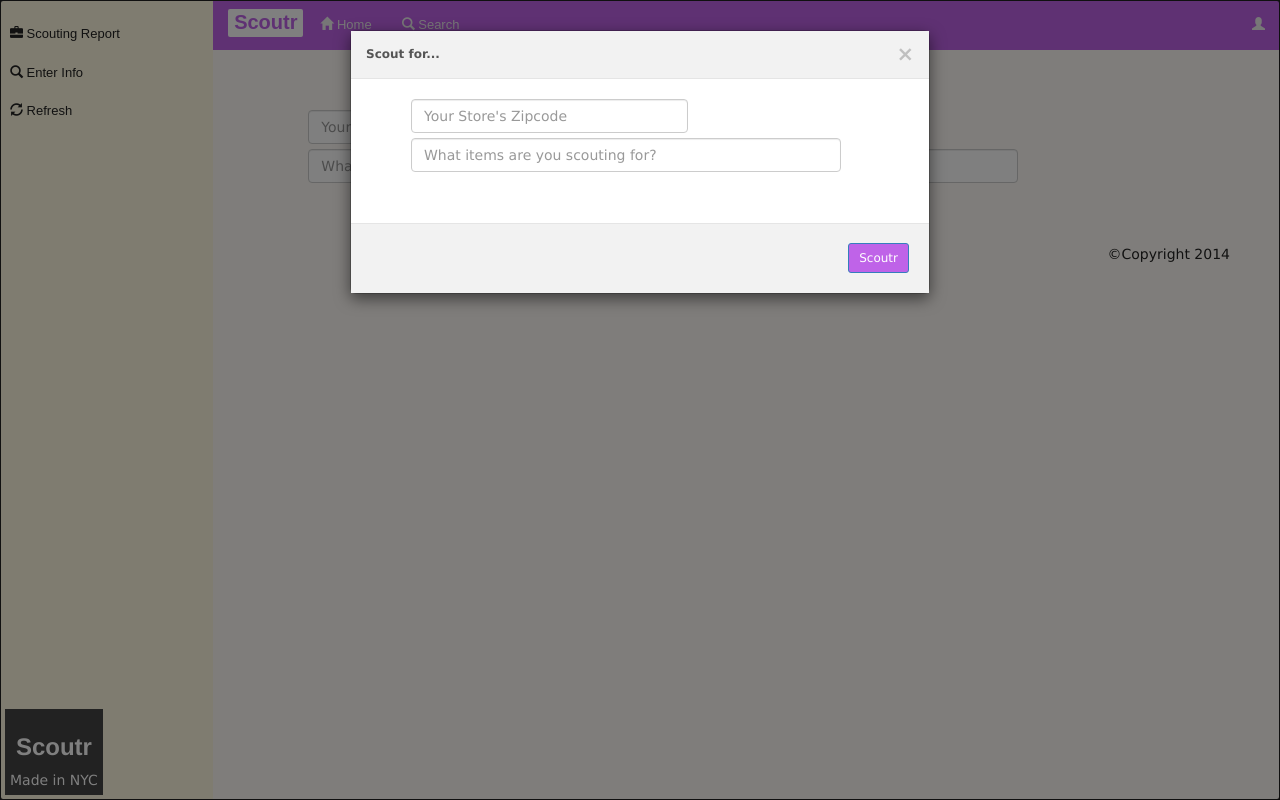
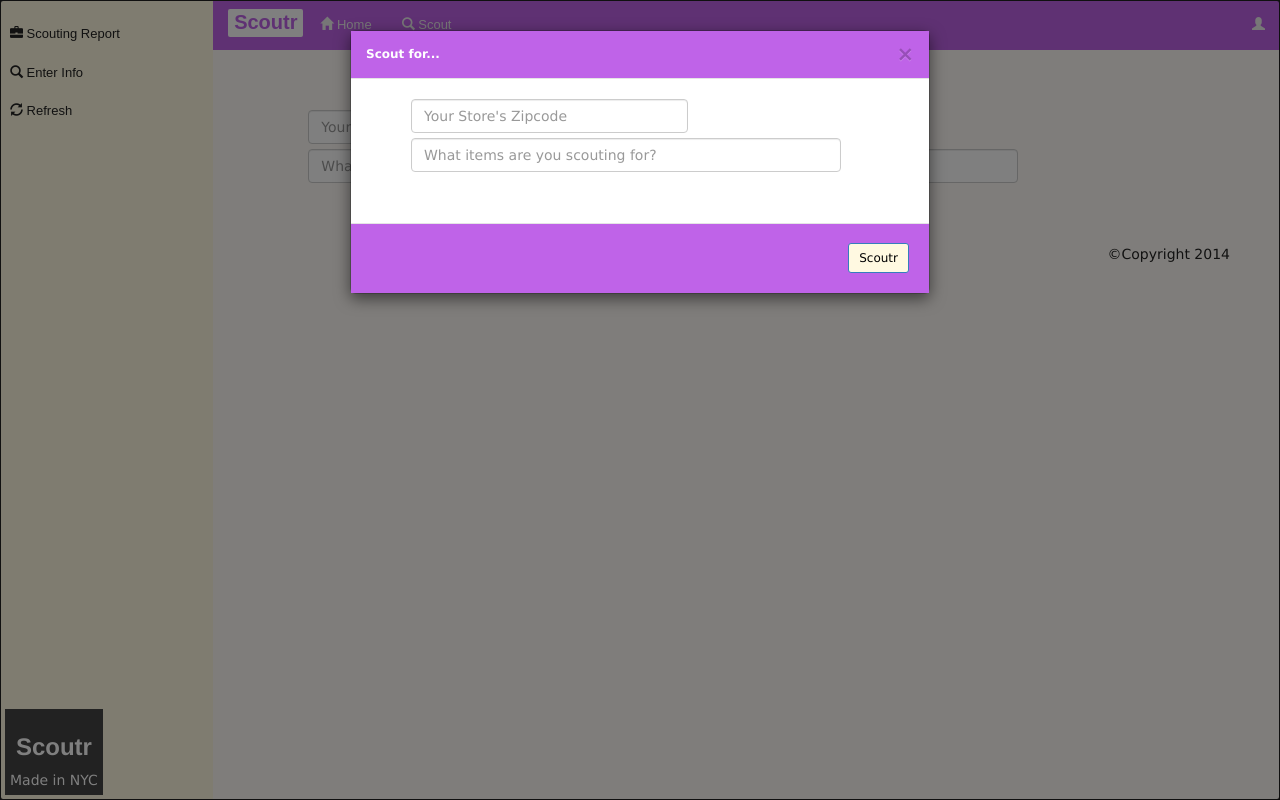
Before and after one commit to neostoic/Scoutr, a Flask app: page /info/ in a window 1280 px wide, after a click on "Enter Info". Run offline with Flask 2, Linux system fonts and the light colour scheme; some libraries are stand-ins or nearby versions.

Commit message:
stlye modal

```diff
--- a/static/css/styles.css
+++ b/static/css/styles.css
@@ -120,6 +120,9 @@ hr {
     background-color:#BF63E8;
     color: white;
 }
+
+
+
 
 .logo {
   display:block;
@@ -299,3 +302,10 @@ small.text-muted {
     padding-left:3px;
   }
 }
+
+.modal-header, .modal-footer {
+background-color: #BF63E8;
+font-weight: 800;
+font-size: 12px;
+color: white;
+}
--- a/templates/base.html
+++ b/templates/base.html
@@ -75,7 +75,7 @@
                         <a href="#"><i class="glyphicon glyphicon-home"></i> Home</a>
                       </li>
                       <li>
-                        <a href="#postModal" role="button" data-toggle="modal"><i class="glyphicon glyphicon-search"></i> Search</a>
+                        <a href="#postModal" role="button" data-toggle="modal"><i class="glyphicon glyphicon-search"></i> Scout</a>
                       </li>
                     </ul>
                     <ul class="nav navbar-nav navbar-right">
@@ -170,7 +170,7 @@
       </div>
       <div class="modal-footer">
           <div>
-          <button type="submit" class="btn btn-primary btn-sm" data-dismiss="modal" aria-hidden="true">Scoutr</button>
+          <button type="submit" style="background-color:#FFF9E1;color:black;" class="btn btn-primary btn-sm" data-dismiss="modal" aria-hidden="true">Scoutr</button>
 		    </div>
       </div>
   </div>
```
